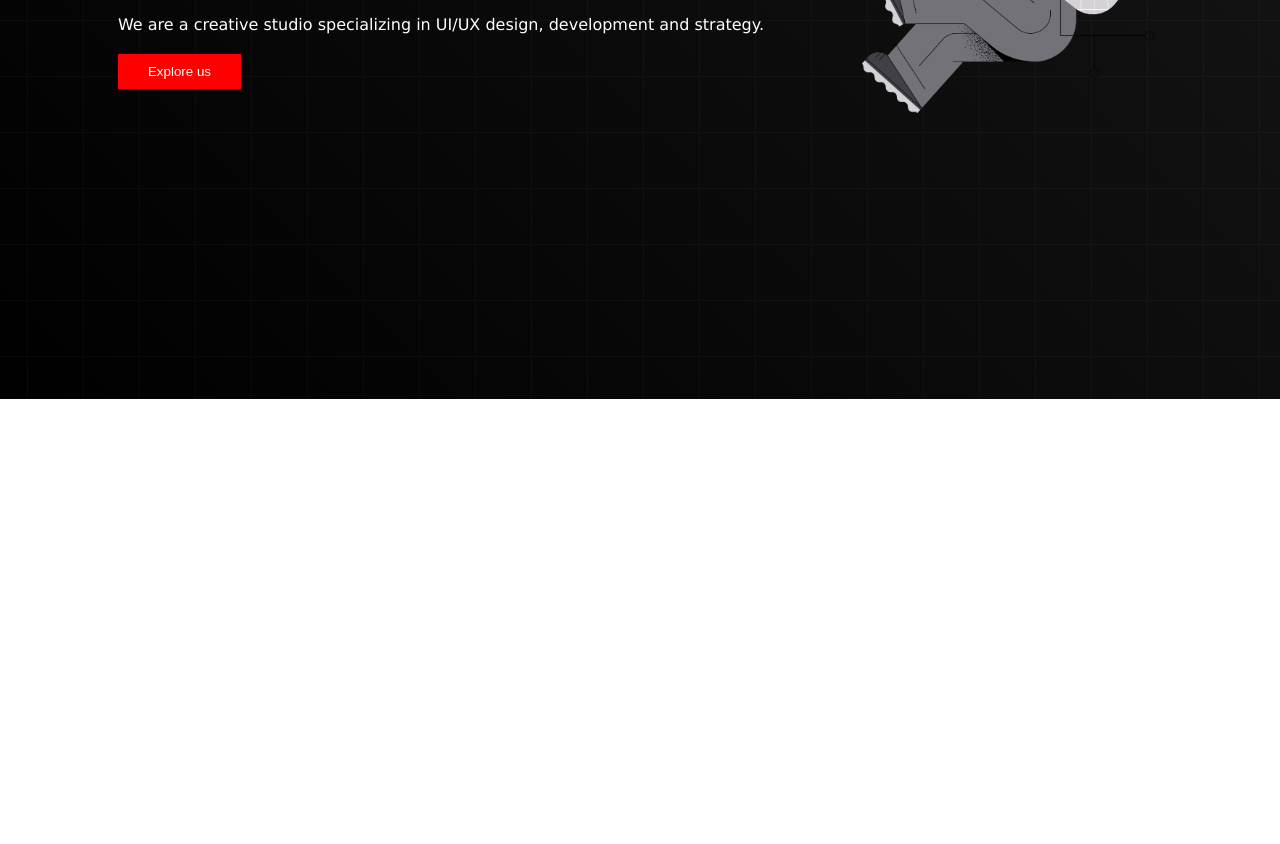
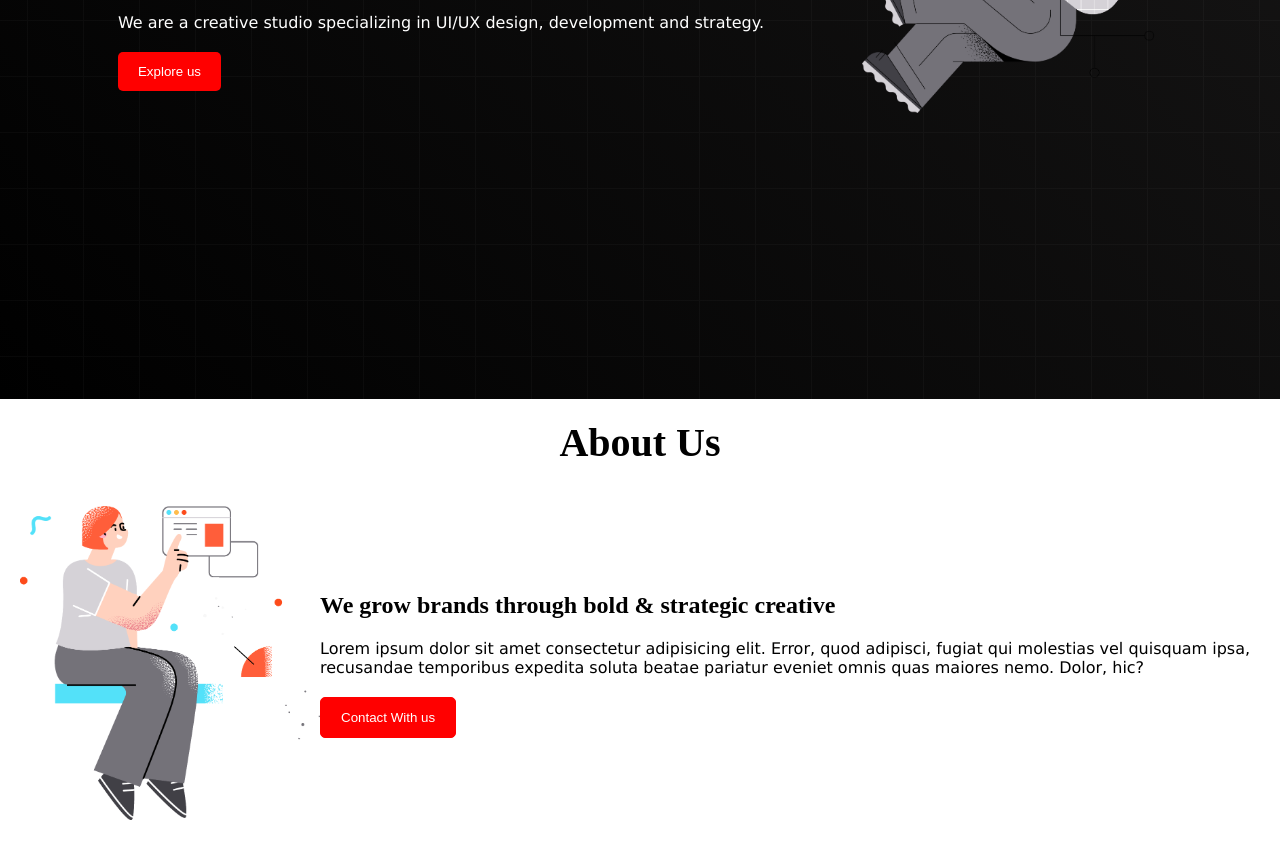
Before and after one commit to zannat20040/Digital-Product, a plain HTML site: page index.html in a window 1280 px wide. Shown: the part 514-1358 px from the top of the page. Before the commit the page ends 913 px from the top, so only its background shows below. Drawn offline with Linux system fonts and the light colour scheme.

Commit message:
About us section add

```diff
--- a/index.html
+++ b/index.html
@@ -35,6 +35,20 @@
                 <img src="./bg img/banner.png" alt="" class="banner-img">
             </div>
         </section>
+
+        <section>
+            <h1 class="abouttext">About Us</h1>
+            <div class="aboutus">
+                <div class="about-left">
+                    <img src="./bg img/section.png" alt="" class="banner-img">
+                </div>
+                <div class="about-right">
+                    <h2 class="about-right-text">We grow brands through bold & strategic creative</h2>
+                    <p class="banner-para font">Lorem ipsum dolor sit amet consectetur adipisicing elit. Error, quod adipisci, fugiat qui molestias vel quisquam ipsa, recusandae temporibus expedita soluta beatae pariatur eveniet omnis quas maiores nemo. Dolor, hic?</p>
+                    <button class="btn aboutbtn">Contact  With us</button>
+                </div>
+            </div>
+        </section>
     </main>
 
 
--- a/style.css
+++ b/style.css
@@ -57,11 +57,36 @@ header{
 
 .btn{
     background-color: red;
-    padding: 10px 30px;
+    padding: 12px 20px;
     border:0;
     color: white;
+    transition: .5s;
+    border-radius: 5px;
 }
 .btn:hover{
     background-color: white;
     color: black;
 }
+
+/* banner sec */
+
+.aboutus{
+    padding: 20px;
+    display: flex;
+    justify-content: space-evenly;
+    align-items: center;
+}
+
+.abouttext{
+    text-align: center;
+    margin: 20px 0;
+    font-size: 40px;
+}
+
+.about-right-text{
+    margin-bottom: 20px;
+}
+
+.aboutbtn{
+    border: 1px solid red;
+}
```
